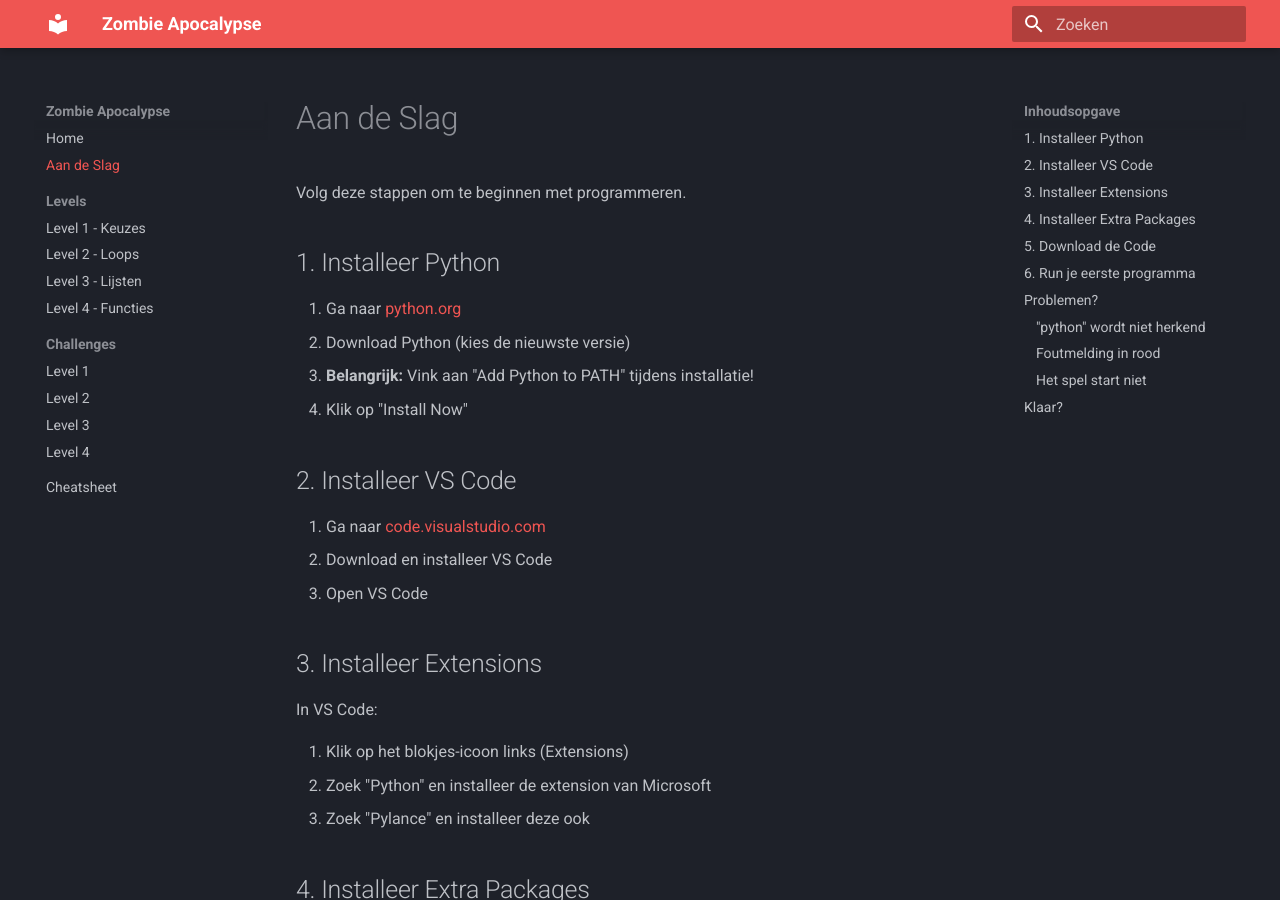
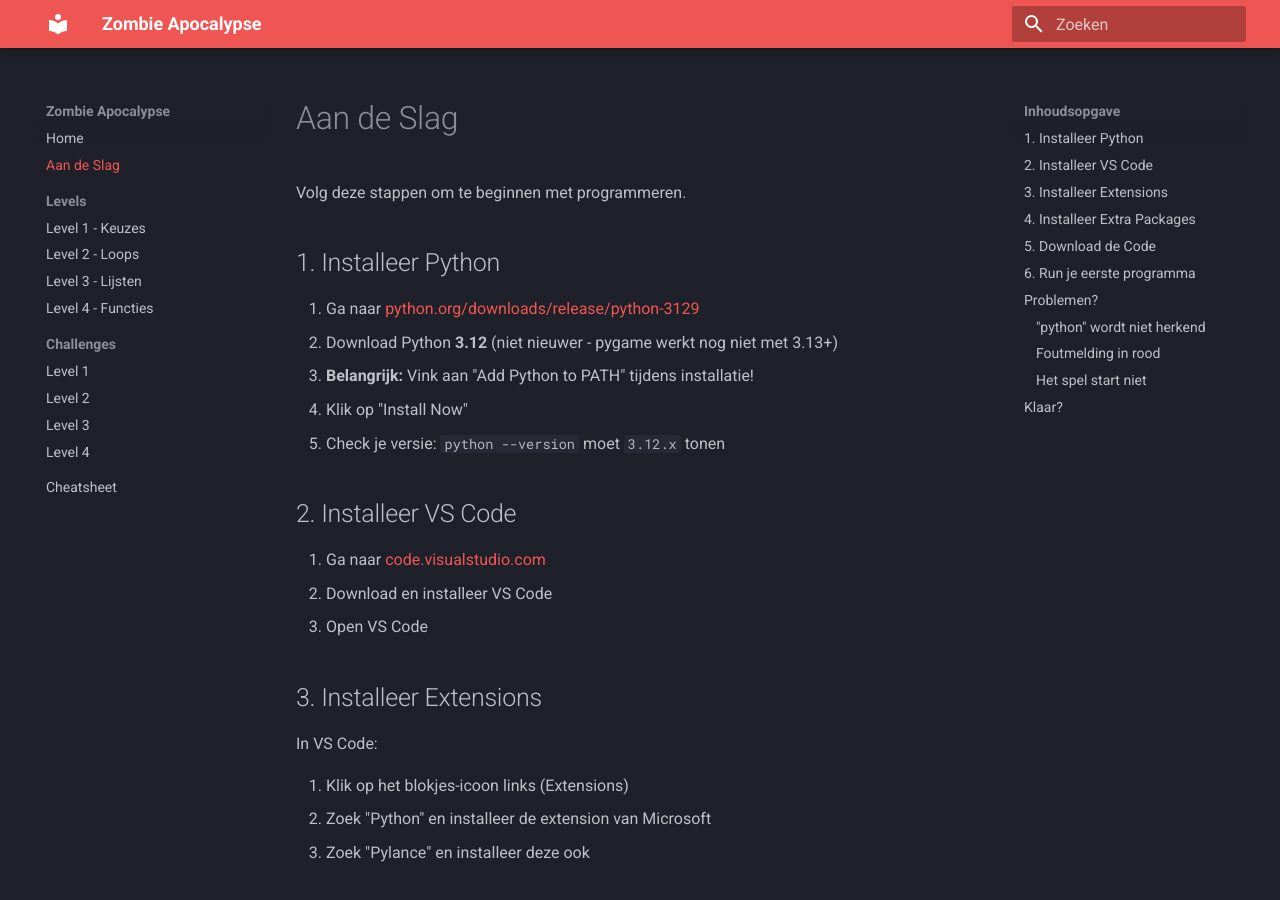
Before and after one commit to Laoujin/CoderDojo-Zombies, an MkDocs documentation site: the page built from docs/aan-de-slag.md, in a window 1280 px wide and 900 px high. Built offline with MkDocs 1.6.1 and Material for MkDocs 9.7.7, drawn with Linux system fonts in a browser that asks for light colours.

Commit message:
Require Python 3.12 (pygame incompatible with 3.13+)

```diff
--- a/docs/aan-de-slag.md
+++ b/docs/aan-de-slag.md
@@ -4,10 +4,11 @@ Volg deze stappen om te beginnen met programmeren.
 
 ## 1. Installeer Python
 
-1. Ga naar [python.org](https://www.python.org/downloads/)
-2. Download Python (kies de nieuwste versie)
+1. Ga naar [python.org/downloads/release/python-3129](https://www.python.org/downloads/release/python-3129/)
+2. Download Python **3.12** (niet nieuwer - pygame werkt nog niet met 3.13+)
 3. **Belangrijk:** Vink aan "Add Python to PATH" tijdens installatie!
 4. Klik op "Install Now"
+5. Check je versie: `python --version` moet `3.12.x` tonen
 
 ## 2. Installeer VS Code
 
--- a/requirements.txt
+++ b/requirements.txt
@@ -1,5 +1,2 @@
 friendly-traceback
-
-# pgzero - install later when doing graphical levels
-# Requires Python 3.12 or earlier (pygame has no 3.14 wheel yet)
-# pip install pgzero
+pgzero
```
Also changed, not shown: README.md (+2 -0 lines).
